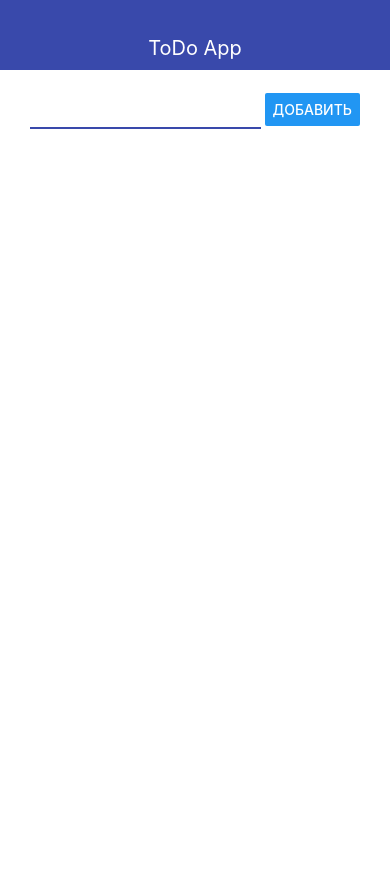
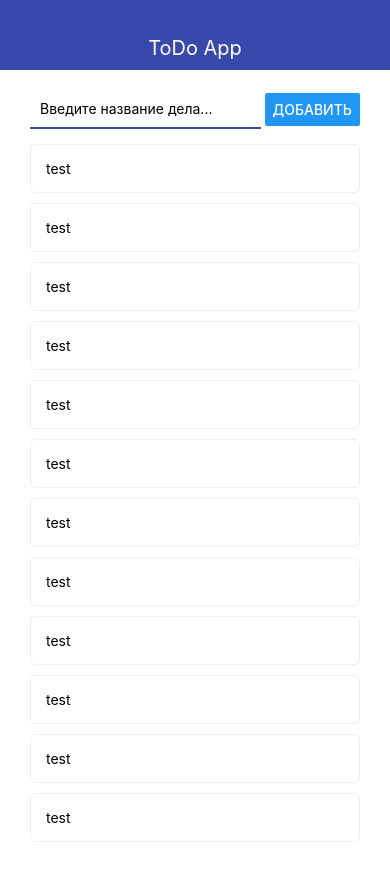
Before and after one commit to basimka/rn-todo-app, a React Native app: screen / in a window 390 px wide. Before the commit the page ends 844 px from the top, so only its background shows below. Built offline with nearby package versions, Linux system fonts and the light colour scheme.

Commit message:
modified:   App.js 	modified:   src/AddTodo.js

```diff
--- a/App.js
+++ b/App.js
@@ -1,13 +1,26 @@
 import { StatusBar } from 'expo-status-bar';
 import React, { useState } from 'react';
-import { StyleSheet, Text, View } from 'react-native';
+import { StyleSheet, Text, View, ScrollView, FlatList} from 'react-native';
 import { Navbar } from './src/Navbar';
 import { AddTodo } from './src/AddTodo';
 import { Todo } from './src/Todo';
 
 
 export default function App() {
-  const [todos,setTodos] = useState([])
+  const [todos,setTodos] = useState([
+    {id:1, title: 'test'},
+    {id:2, title: 'test'},
+    {id:3, title: 'test'},
+    {id:4, title: 'test'},
+    {id:5, title: 'test'},
+    {id:6, title: 'test'},
+    {id:7, title: 'test'},
+    {id:8, title: 'test'},
+    {id:9, title: 'test'},
+    {id:10, title: 'test'},
+    {id:11, title: 'test'},
+    {id:12, title: 'test'},
+  ])
 
   const addTodo = title => {
     //const newTodo = {
@@ -28,13 +41,15 @@ export default function App() {
       <Navbar title="ToDo App" />
       <View style={styles.container}>
         <AddTodo onSubmit={addTodo} />
-        <View>
-          { todos.map(todo =>{
-            return <Text key={todo.id}>{todo.title}</Text>
-            }
-            )
-          }
-        </View>
+        <FlatList
+          keyExtractor={item => item.id.toString()}
+          data={todos}
+          renderItem={({item})=>(
+            <Todo todo={item}/>
+          )}
+
+        />
+
       </View>
     </View>
   );
--- a/src/AddTodo.js
+++ b/src/AddTodo.js
@@ -1,15 +1,34 @@
+import { useState } from 'react'
 import React from 'react'
-import { View,StyleSheet,TextInput,Button } from 'react-native'
+import { View,StyleSheet,TextInput,Button, Alert} from 'react-native'
+
 
 export const AddTodo = ({ onSubmit }) => {
 
+    const [value, setValue] = useState('')
+
     const pressHandler = () =>{
-        onSubmit('Test todo!')
+        if (value.trim()) {
+            onSubmit(value)
+            setValue('')
+        }else{
+            Alert.alert('Название дела не может быть пустым')
+
+        }
+
     }
 
     return(
         <View style = {styles.block}>
-            <TextInput style = {styles.input}/>
+            <TextInput
+                style = {styles.input}
+                onChangeText={setValue}
+                value={value}
+                placeholder='Введите название дела...'
+                autoCorrect={false}
+                autoCapitalize='none'
+
+                />
             <Button title = 'Добавить' onPress={pressHandler}/>
         </View>
     )
```
